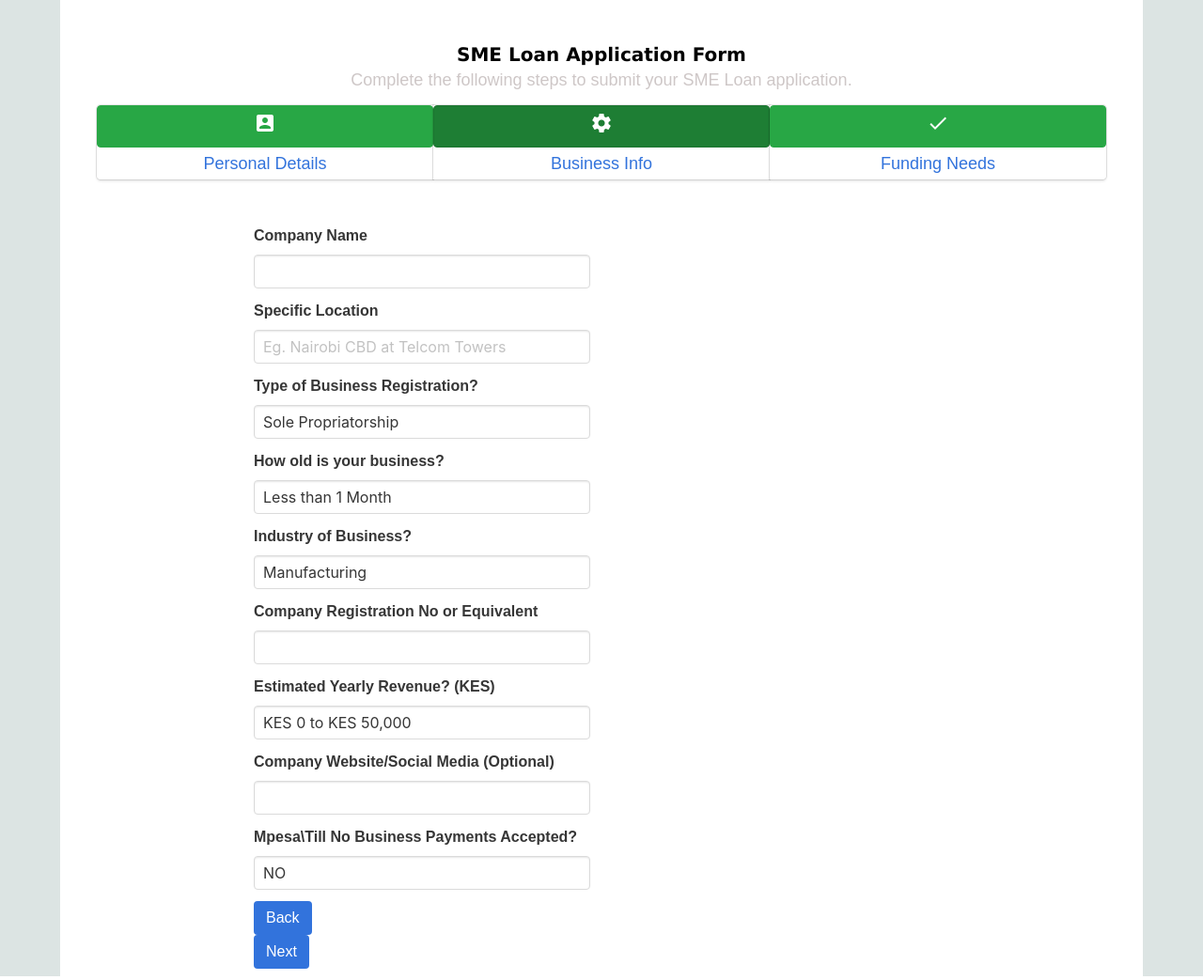
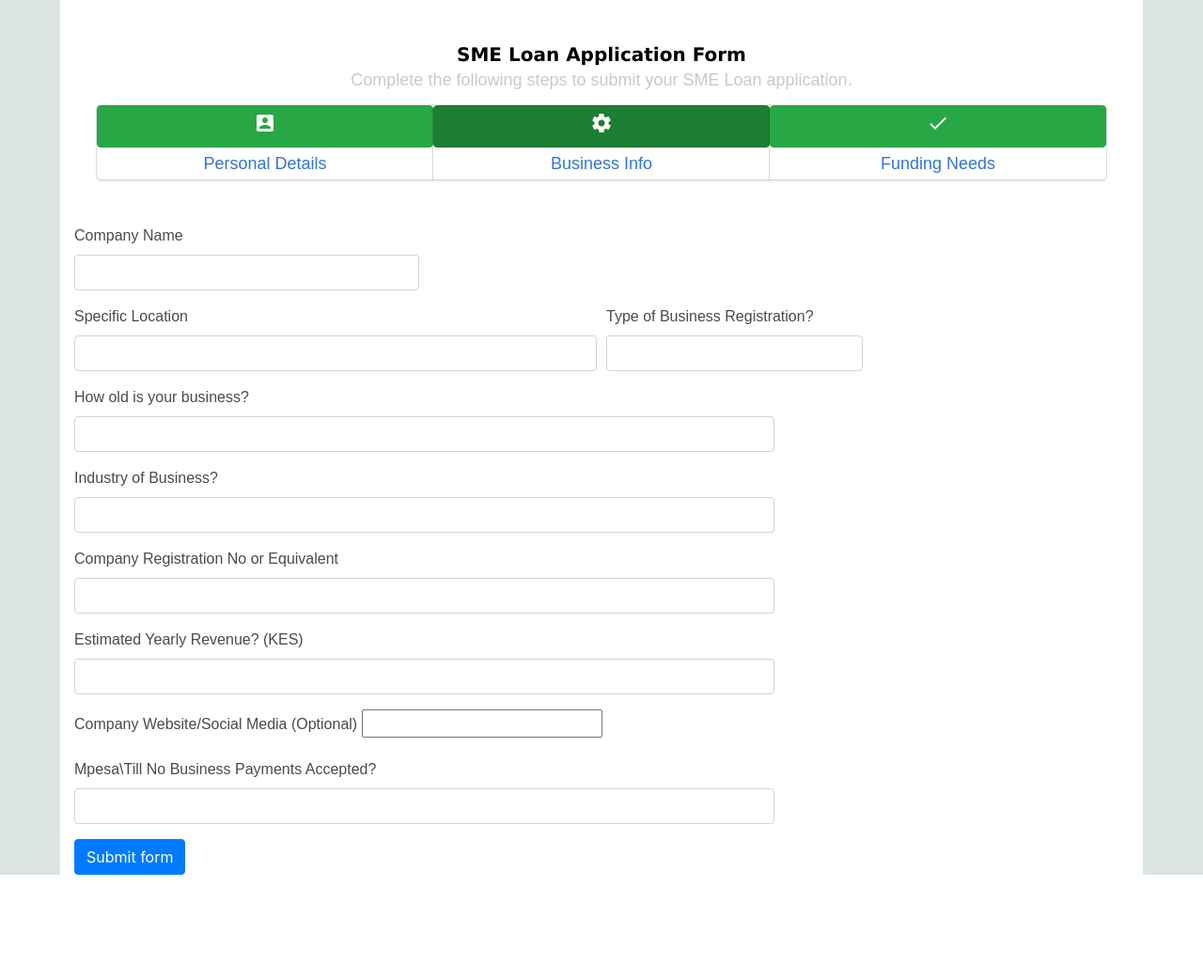
Before and after one commit to llsonkimm/modifyweb, a Django app: page /trial2/ in a window 1280 px wide. Shown: the part 164-1207 px from the top of the page at 94% size. After the commit the page ends 1095 px from the top, so only its background shows below. Run offline with Django 3.2, Linux system fonts and the light colour scheme; some libraries are stand-ins or nearby versions.

Commit message:
ammended templates

```diff
--- a/mysite/templates/trial2.html
+++ b/mysite/templates/trial2.html
@@ -17,115 +17,86 @@
 </head>
 
 <body>
-<section class="hero is-fullheight"   >
 
-      <div class="columns">
-        <div class="column is-offset-2 is-4">
-
-          <form class="needs-validation" action="{% url 'trial_2' %}" method="POST" autocomplete="off" novalidate>
+  <form class="needs-validation" action="{% url 'trial_1' %}" method="POST" autocomplete="off" novalidate>
     {% csrf_token %}
-
-            <div class="field">
-              <label for="{{ form.company_name.id_for_label }}" class="label">
-                Company Name
-              </label>
-              <div class="control">
-                {{ form.company_name|add_class:"input" }}
+    <div class="form-row">
+      <div class="col-md-4 mb-3">
+        <label for="validationCustom01">Company Name</label>
+        <input type="text" class="form-control" id="validationCustom01" required>
+        <div class="invalid-feedback">
+          Place enter company name
         </div>
-              <p class="help is-danger">{{ form.company_name.errors }}</p>
       </div>
-
-            <div class="field">
-              <label for="{{ form.specific_location.id_for_label }}" class="label", attrs="{'placeholder': 'Eg. Nairobi CBD at Telcom Towers'}">
-                Specific Location
-              </label>
-              <div class="control">
-                {{ form.specific_location|add_class:"input" }}
     </div>
-              <p class="help is-danger">{{ form.specific_location.errors }}</p>
-            </div>
-
-            <div class="field">
-              <label for="{{ form.type_of_business.id_for_label }}" class="label">
-                Type of Business Registration?
-              </label>
-              <div class="control">
-                {{ form.type_of_business|add_class:"input" }}
-              </div>
-              <p class="help is-danger">{{ form.type_of_business.errors }}</p>
-            </div>
-
-            <div class="field">
-              <label for="{{ form.age_of_business.id_for_label }}" class="label">
-                How old is your business?
-              </label>
-              <div class="control">
-                {{ form.age_of_business|add_class:"input" }}
-              </div>
-              <p class="help is-danger">{{ form.age_of_business.errors }}</p>
-            </div>
-
-            <div class="field">
-              <label for="{{ form.bsn_industry.id_for_label }}" class="label">
-                Industry of Business?
-              </label>
-              <div class="control">
-                {{ form.bsn_industry|add_class:"input" }}
-              </div>
-              <p class="help is-danger">{{ form.bsn_industry.errors }}</p>
-            </div>
-
-            <div class="field">
-              <label for="{{ form.company_reg.id_for_label }}" class="label">
-                Company Registration No or Equivalent
-              </label>
-              <div class="control">
-                {{ form.company_reg|add_class:"input" }}
-              </div>
-              <p class="help is-danger">{{ form.company_reg.errors }}</p>
-            </div>
-
-            <div class="field">
-              <label for="{{ form.est_revenue.id_for_label }}" class="label">
-                Estimated Yearly Revenue? (KES)
-              </label>
-              <div class="control">
-                {{ form.est_revenue|add_class:"input" }}
-              </div>
-              <p class="help is-danger">{{ form.est_revenue.errors }}</p>
-            </div>
-
-            <div class="field">
-              <label for="{{ form.comp_site.id_for_label }}" class="label">
-                Company Website/Social Media (Optional)
-              </label>
-              <div class="control">
-                {{ form.comp_site|add_class:"input" }}
+      <div class="form-row">
+        <div class="col-md-6 mb-3">
+          <label for="validationCustom02">Specific Location</label>
+          <input type="number" class="form-control" id="validationCustom02" attrs="{'placeholder': 'Eg. Nairobi CBD at Telcom Towers'}" required>
+          <div class="invalid-feedback">
+            Place enter location of stated company
           </div>
         </div>
 
-            <div class="field">
-              <label for="{{ form.mpesa.id_for_label }}" class="label">
-                Mpesa\Till No Business Payments Accepted?
-              </label>
-              <div class="control">
-                {{ form.mpesa|add_class:"input" }}
+        <div class="col-md-3 mb-3">
+          <label for="validationCustom03">Type of Business Registration?</label>
+          <input type="number" class="form-control" id="validationCustom03" required>
+          <div class="invalid-feedback">
+            Place enter type of business?
           </div>
-              <p class="help is-danger">{{ form.mpesa.errors }}</p>
+        </div>
+      </div>
+      <div class="form-row">
+        <div class="col-md-8 mb-3">
+          <label for="validationCustom04"> How old is your business?</label>
+          <input type="number" class="form-control" id="validationCustom04" required>
+          <div class="invalid-feedback">
+            Place enter age of business
+          </div>
         </div>
 
-            <div class="field">
-
-              <div class="control">
-                <a class="button is-link" href="{% url 'trial_1' %}">Back</a>
+        <div class="col-md-8 mb-3">
+          <label for="validationCustom05"> Industry of Business?</label>
+          <input type="number" class="form-control" id="validationCustom05" required>
+          <div class="invalid-feedback">
+            Place enter industry of business
+          </div>
         </div>
 
-              <div class="control">
-                <a class="button is-link"  href="{% url 'trial_3' %}">Next</a>
+        <div class="col-md-8 mb-3">
+          <label for="validationCustom06"> Company Registration No or Equivalent</label>
+          <input type="number" class="form-control" id="validationCustom06" required>
+          <div class="invalid-feedback">
+            Place enter company registration
+          </div>
+        </div>
       </div>
 
+      <div class="form-row">
+        <div class="col-md-8 mb-3">
+          <label for="validationCustom07"> Estimated Yearly Revenue? (KES)</label>
+          <input type="number" class="form-control" id="validationCustom07" required>
+          <div class="invalid-feedback">
+            Place enter estimated revenue
+          </div>
+        </div>
+
+        <div class="col-md-8 mb-3">
+          <label for="validationCustom08"> Company Website/Social Media (Optional)</label>
+          <input type="number"  id="validationCustom08" >
 
         </div>
+
+        <div class="col-md-8 mb-3">
+          <label for="validationCustom09"> Mpesa\Till No Business Payments Accepted?</label>
+          <input type="number" class="form-control" id="validationCustom09" required>
+          <div class="invalid-feedback">
+            Place enter Mpesa services
+          </div>
+        </div>
+      </div>
+
+      <button class="btn btn-primary" type="submit">Submit form</button>
           </form>
         </div>
       </div>
```
Also changed, not shown: mysite/templates/trial1.html (+33 -47 lines). Lines whose indentation alone changed are shown as unchanged.
